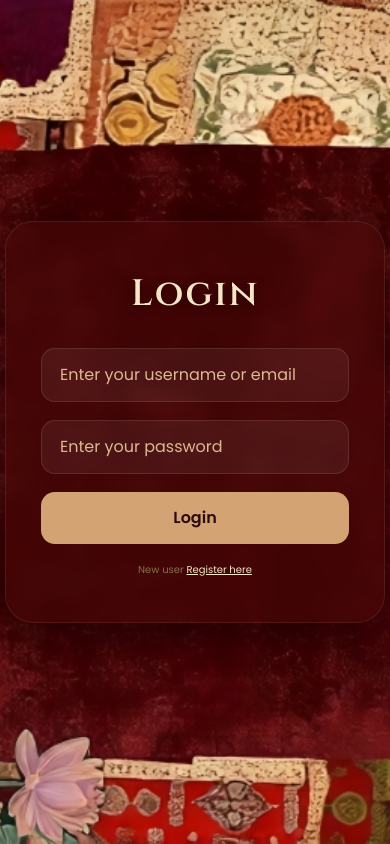
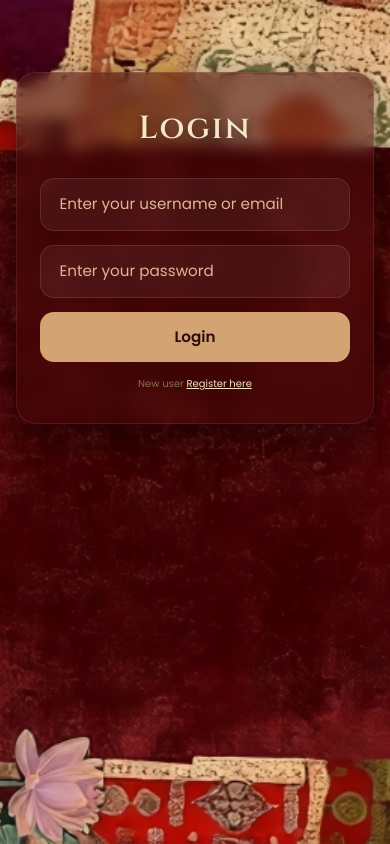
Before and after one commit to AvanshChauhan/newCloneIG, a React app in the folder frontend/: page /login in a window 390 px wide. Built offline with nearby package versions, Linux system fonts and the light colour scheme; the HTML template or start-up script is replaced by a standard one.

Commit message:
Make auth forms responsive

```diff
--- a/frontend/src/features/auth/styles/form.scss
+++ b/frontend/src/features/auth/styles/form.scss
@@ -4,21 +4,24 @@
   justify-content: center;
   align-items: center;
   background-image: url("/assets/background/bg.jpg");
-  height: 100vh;
-  width: 100vw;
+  min-height: 100vh;
+  min-height: 100svh;
+  width: 100%;
+  padding: 24px;
   background-size: cover;
   background-repeat: no-repeat;
   background-position: center;
 }
 
 .login-form {
+  box-sizing: border-box;
   display: flex;
   flex-direction: column;
   align-items: center;
   justify-content: center;
 
-  width: 380px;
-  padding: 45px 35px;
+  width: min(100%, 380px);
+  padding: clamp(32px, 7vw, 45px) clamp(22px, 6vw, 35px);
 
   background: rgba(72, 8, 8, 0.55);
   backdrop-filter: blur(8px);
@@ -31,7 +34,7 @@
 
 .login-form h1 {
   font-family: "Cinzel", serif;
-  font-size: 2.3rem;
+  font-size: clamp(2rem, 8vw, 2.3rem);
   font-weight: 600;
 
   color: #F5E6C8;
@@ -51,6 +54,7 @@
 }
 
 .login-form input {
+  box-sizing: border-box;
   width: 100%;
   padding: 14px 18px;
 
@@ -110,4 +114,36 @@
   font-size: 10px;
   font-family: "Poppins", sans-serif;
   outline: none;
+  text-align: center;
 }
+
+@media (max-width: 480px) {
+  .background {
+    align-items: flex-start;
+    padding: 72px 16px 24px;
+  }
+
+  .login-form {
+    border-radius: 20px;
+  }
+
+  .login-form form {
+    gap: 14px;
+  }
+
+  .login-form input,
+  .login-form button {
+    min-height: 48px;
+    font-size: 0.95rem;
+  }
+}
+
+@media (max-width: 340px) {
+  .background {
+    padding-inline: 12px;
+  }
+
+  .login-form input {
+    padding-inline: 14px;
+  }
+}
```
